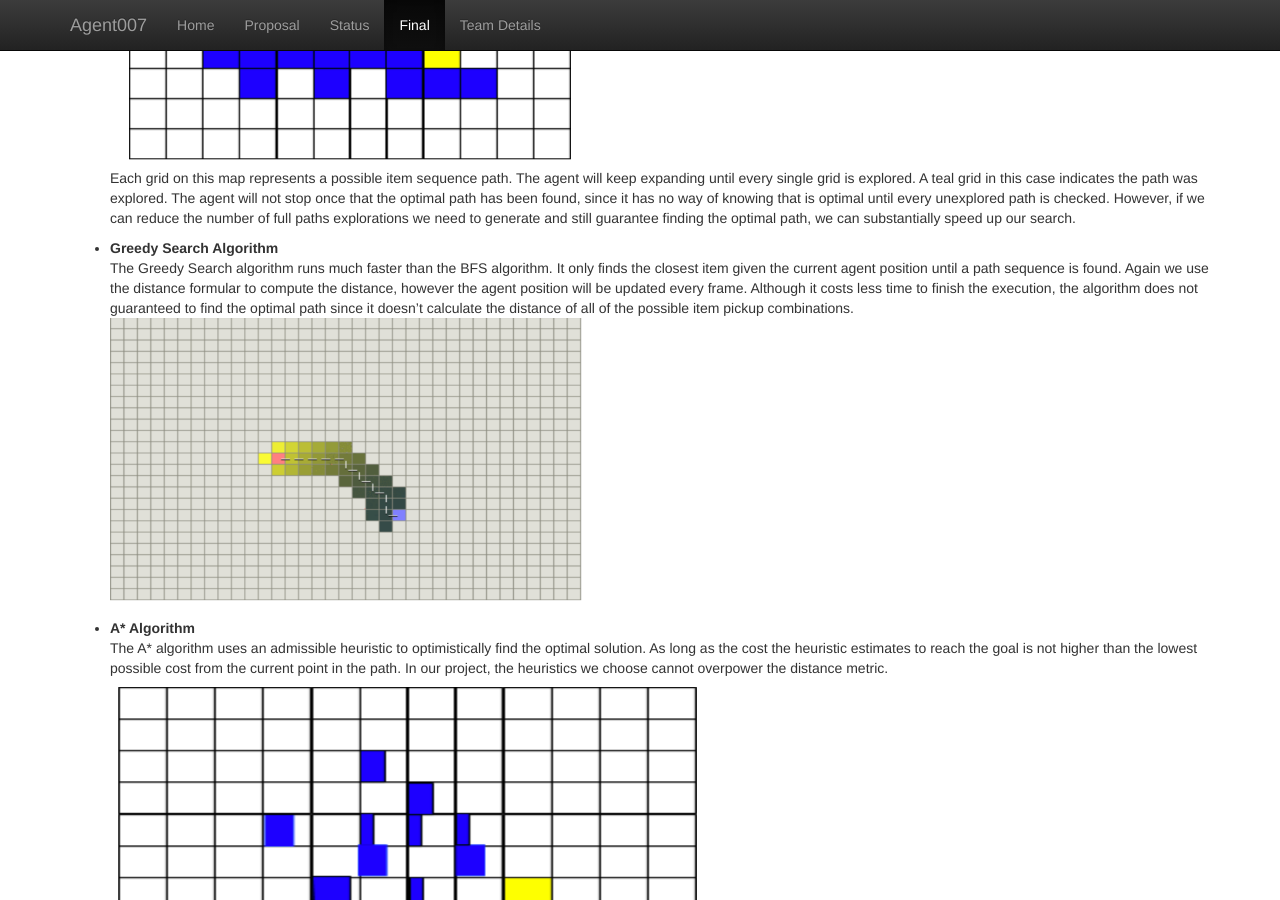
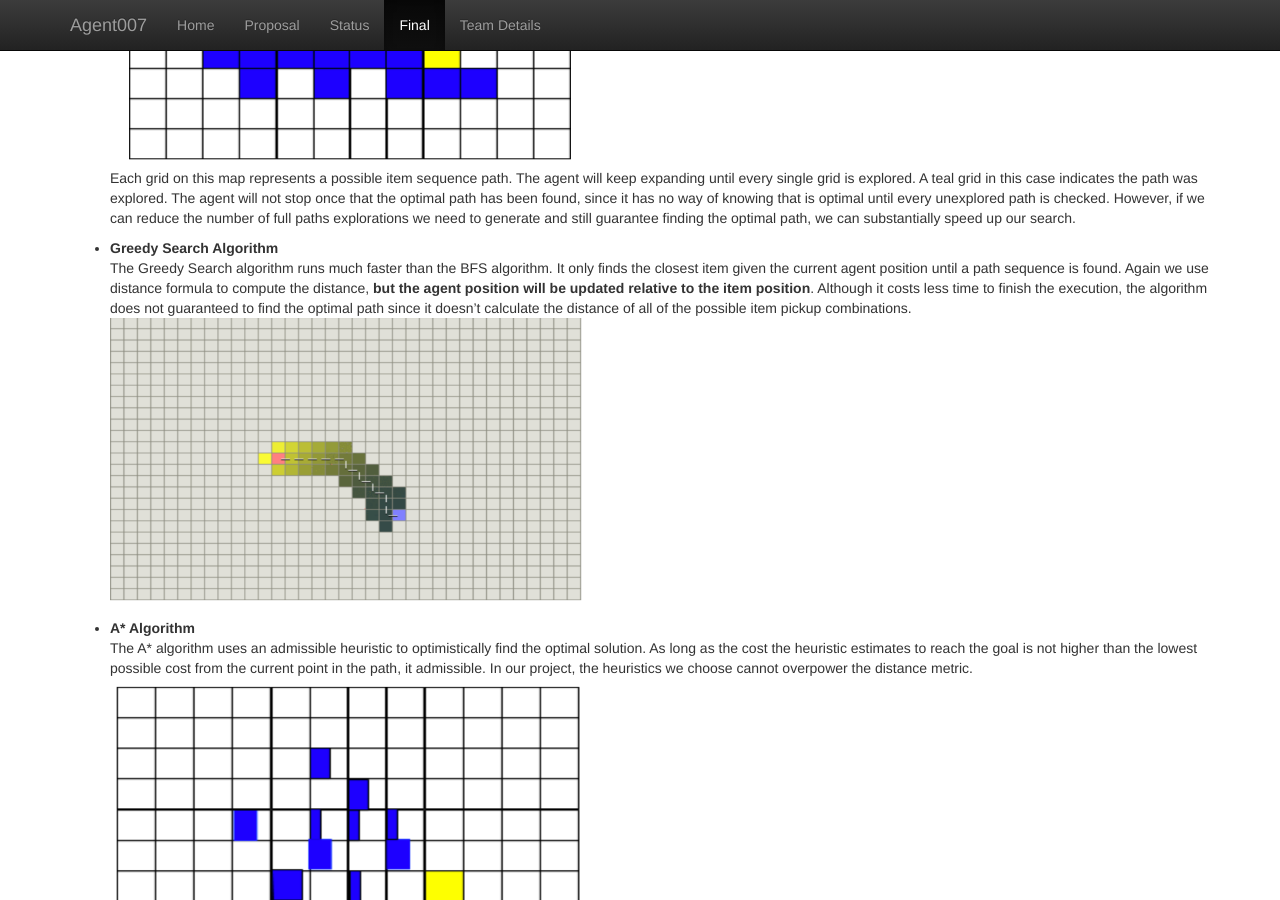
Before and after one commit to KumarHX/Agent007, a Jekyll site: the page built from docs/final.md, in a window 1280 px wide and 900 px high, scrolled down 994 px. Built offline with Jekyll 4.4.1, drawn with Linux system fonts in a browser that asks for light colours.

Commit message:
Update final.md

```diff
--- a/docs/final.md
+++ b/docs/final.md
@@ -22,20 +22,19 @@
 <a href="url"><img src="gridOne.png" align="center" height="290" width="480" ></a>
 <br>
 Each grid on this map represents a possible item sequence path. The agent will keep expanding until every single grid is explored. A teal grid in this case indicates the path was explored. The agent will not stop once that the optimal path has been found, since it has no way of knowing that is optimal until every unexplored path is checked. However, if we can reduce the number of full paths explorations we need to generate and still guarantee finding the optimal path, we can substantially speed up our search.
+<br>
 
 - **Greedy Search Algorithm**<br>
-The Greedy Search algorithm runs much faster than the BFS algorithm. It only finds the closest item given the current agent position until a path sequence is found. Again we use the distance formular to compute the distance, however the agent position will be updated every frame. Although it costs less time to finish the execution, the algorithm does not guaranteed to find the optimal path since it doesn't calculate the distance of all of the possible item pickup combinations.
-<br>
+The Greedy Search algorithm runs much faster than the BFS algorithm. It only finds the closest item given the current agent position until a path sequence is found. Again we use distance formula to compute the distance, **but the agent position will be updated relative to the item position**. Although it costs less time to finish the execution, the algorithm does not guaranteed to find the optimal path since it doesn't calculate the distance of all of the possible item pickup combinations.
 <a href="url"><img src="gridTwo.png" align="center" height="290" width="480" ></a>
 <br>
 
 - **A* Algorithm** <br>
-The A* algorithm uses an admissible heuristic to optimistically find the optimal solution. As long as the cost the heuristic estimates to reach the goal is not higher than the lowest possible cost from the current point in the path. In our project, the heuristics we choose cannot overpower the distance metric.
+The A* algorithm uses an admissible heuristic to optimistically find the optimal solution. As long as the cost the heuristic estimates to reach the goal is not higher than the lowest possible cost from the current point in the path, it admissible. In our project, the heuristics we choose cannot overpower the distance metric.
 <br>
-<a href="url"><img src="gridThree.png" align="center" height="300" width="600" ></a>
+<a href="url"><img src="gridThree.png" align="center" height="290" width="480" ></a>
 <br>
 Each grid on this map represents a possible item sequence path. The agent will expand different paths based on the heuristic until all the items are picked up in one of the paths. If the yellow grid is the optimal path, it will be the first path to finish getting all items and that sequence shall return. If the hueristic is admissible, it will be the optimal path.
-
 
 <br>
 Heuristic #1 distance:
```
